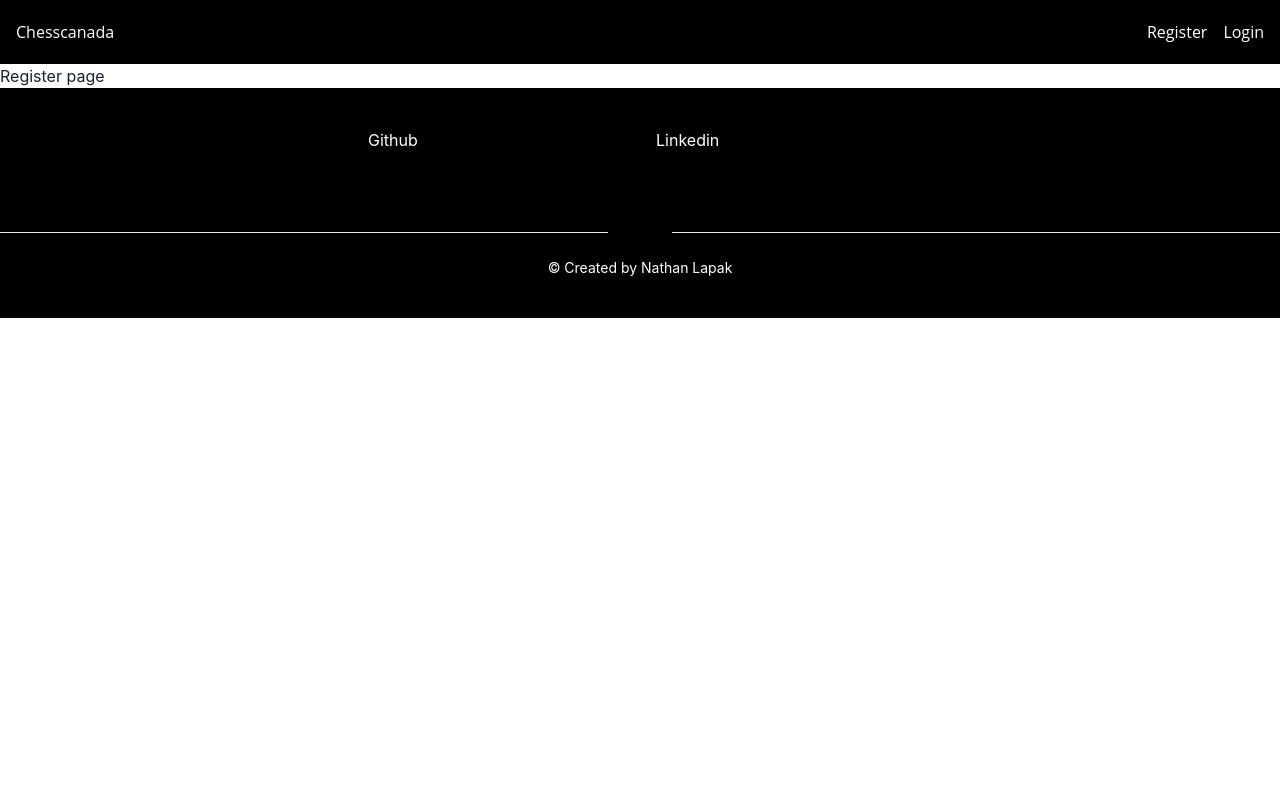
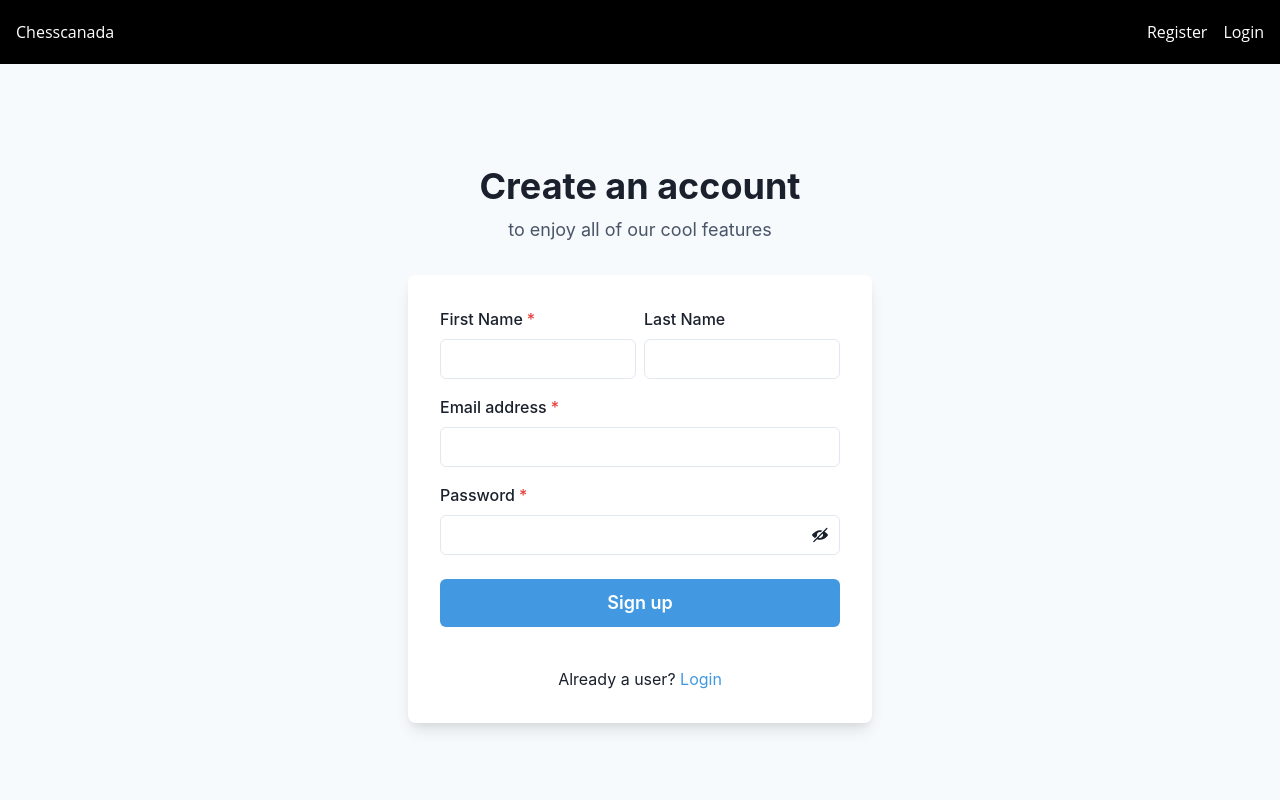
Before and after one commit to NateLapak/Chesscanada, a React (Create React App) app in the folder frontend/: page /register in a window 1280 px wide. Shown: the top 800 px of the page. Built offline with nearby package versions, Linux system fonts and the light colour scheme.

Commit message:
Styled login and register pages

```diff
--- /dev/null
+++ b/frontend/src/Components/Login/LoginOne.jsx
@@ -0,0 +1,42 @@
+import { Flex, Box, FormControl, FormLabel, Input, Checkbox, Stack, Link, Button, Heading, Text, useColorModeValue} from '@chakra-ui/react';
+
+// Login page
+const LoginOne = () => {
+
+    return (
+        <Flex minH={'100vh'} align={'center'} justify={'center'} bg={useColorModeValue('gray.50', 'gray.800' )}>
+            <Stack spacing={8} mx={'auto'} maxW={'lg'} py={12} px={6}>
+                <Stack align={'center'}>
+                    <Heading fontSize={'4xl'}>Login to your account</Heading>
+                    <Text fontSize={'lg'} color={'gray.600'}>
+                        to enjoy all of our cool features
+                    </Text>
+                </Stack>
+                <Box rounded={'lg'} bg={useColorModeValue('white', 'gray.700' )} boxShadow={'lg'} p={8}>
+                    <Stack spacing={4}>
+                        <FormControl id="email">
+                            <FormLabel>Email address</FormLabel>
+                            <Input type="email" />
+                        </FormControl>
+                        <FormControl id="password">
+                            <FormLabel>Password</FormLabel>
+                            <Input type="password" />
+                        </FormControl>
+                        <Stack spacing={10}>
+                            <Stack direction={{ base: 'column', sm: 'row' }} align={'start'} justify={'space-between'}>
+                                <Checkbox>Remember me</Checkbox>
+                                <Link color={'blue.400'}>Forgot password?</Link>
+                            </Stack>
+                            <Button bg={'blue.400'} color={'white'} _hover={{ bg: 'blue.500',}}>
+                                Sign in
+                            </Button>
+                        </Stack>
+                    </Stack>
+                </Box>
+            </Stack>
+        </Flex>
+    )
+
+}
+
+export default LoginOne
--- a/frontend/src/Components/Login/Loginpage.jsx
+++ /dev/null
@@ -1,9 +0,0 @@
-const Loginpage = () => {
-    return (
-        <div>
-            <h2>Login page</h2>
-        </div>
-    )
-}
-
-export default Loginpage
--- /dev/null
+++ b/frontend/src/Components/Register/RegisterOne.jsx
@@ -0,0 +1,79 @@
+import { Flex, Box, FormControl, FormLabel, Input, InputGroup, HStack, InputRightElement, Stack, Button, Heading, Text, useColorModeValue, Link} from '@chakra-ui/react';
+import { useState } from 'react';
+import { ViewIcon, ViewOffIcon } from '@chakra-ui/icons';
+
+import {Link as RouteLink} from "react-router-dom"
+
+const RegisterOne = () => {
+
+// React hook to keep state of whether password field is shown or hidden
+const [showPassword, setShowPassword] = useState(false);
+
+    return (
+        <Flex minH={'95vh'} align={'center'} justify={'center'} bg={useColorModeValue('gray.50', 'gray.800' )}>
+            <Stack spacing={8} mx={'auto'} maxW={'lg'} py={12} px={6}>
+                <Stack align={'center'}>
+                    <Heading fontSize={'4xl'} textAlign={'center'}>
+                        Create an account
+                    </Heading>
+                    <Text fontSize={'lg'} color={'gray.600'}>
+                        to enjoy all of our cool features
+                    </Text>
+                </Stack>
+                <Box rounded={'lg'} bg={useColorModeValue('white', 'gray.700' )} boxShadow={'lg'} p={8}>
+                    <Stack spacing={4}>
+                        <HStack>
+                            <Box>
+                                <FormControl id="firstName" isRequired>
+                                    <FormLabel>First Name</FormLabel>
+                                    <Input type="text" />
+                                </FormControl>
+                            </Box>
+                            <Box>
+                                <FormControl id="lastName">
+                                    <FormLabel>Last Name</FormLabel>
+                                    <Input type="text" />
+                                </FormControl>
+                            </Box>
+                        </HStack>
+
+                        <FormControl id="email" isRequired>
+                            <FormLabel>Email address</FormLabel>
+                            <Input type="email" />
+                        </FormControl>
+
+                        <FormControl id="password" isRequired>
+                            <FormLabel>Password</FormLabel>
+                            <InputGroup>
+                                <Input type={showPassword ? 'text' : 'password' } />
+                                <InputRightElement h={'full'}>
+                                    <Button variant={'ghost'} onClick={()=>
+                                        setShowPassword((showPassword) => !showPassword)
+                                        }>
+                                        {showPassword ?
+                                        <ViewIcon /> :
+                                        <ViewOffIcon />}
+                                    </Button>
+                                </InputRightElement>
+                            </InputGroup>
+                        </FormControl>
+                        <Stack spacing={10} pt={2}>
+                            <Button loadingText="Submitting" size="lg" bg={'blue.400'} color={'white'}
+                                _hover={{bg: 'blue.500', }}>
+                                Sign up
+                            </Button>
+                        </Stack>
+                        <Stack pt={6}>
+                            <Text align={'center'}>
+                                Already a user?
+                                <Link as={RouteLink} to="/login" color={'blue.400'}> Login</Link>
+                            </Text>
+                        </Stack>
+                    </Stack>
+                </Box>
+            </Stack>
+        </Flex>
+    )
+}
+
+export default RegisterOne
--- a/frontend/src/Components/Register/Registerpage.jsx
+++ /dev/null
@@ -1,9 +0,0 @@
-const Registerpage = () => {
-    return (
-        <div>
-            <h2>Register page</h2>
-        </div>
-    )
-}
-
-export default Registerpage
--- a/frontend/src/Pages/Login.jsx
+++ b/frontend/src/Pages/Login.jsx
@@ -1,4 +1,4 @@
-import Loginpage from "../Components/Login/Loginpage"
+import LoginOne from "../Components/Login/LoginOne"
 import {useState, useEffect} from "react"
 
 
@@ -26,7 +26,7 @@ const Login = () => {
     return (
         <div>
             <p>{data.message}</p>
-            <Loginpage />
+            <LoginOne />
         </div>
     )
 }
--- a/frontend/src/Pages/Register.jsx
+++ b/frontend/src/Pages/Register.jsx
@@ -1,9 +1,9 @@
-import Registerpage from "../Components/Register/Registerpage"
+import RegisterOne from "../Components/Register/RegisterOne"
 
 const Register = () => {
     return (
         <div>
-            <Registerpage />
+            <RegisterOne />
         </div>
     )
 }
```
